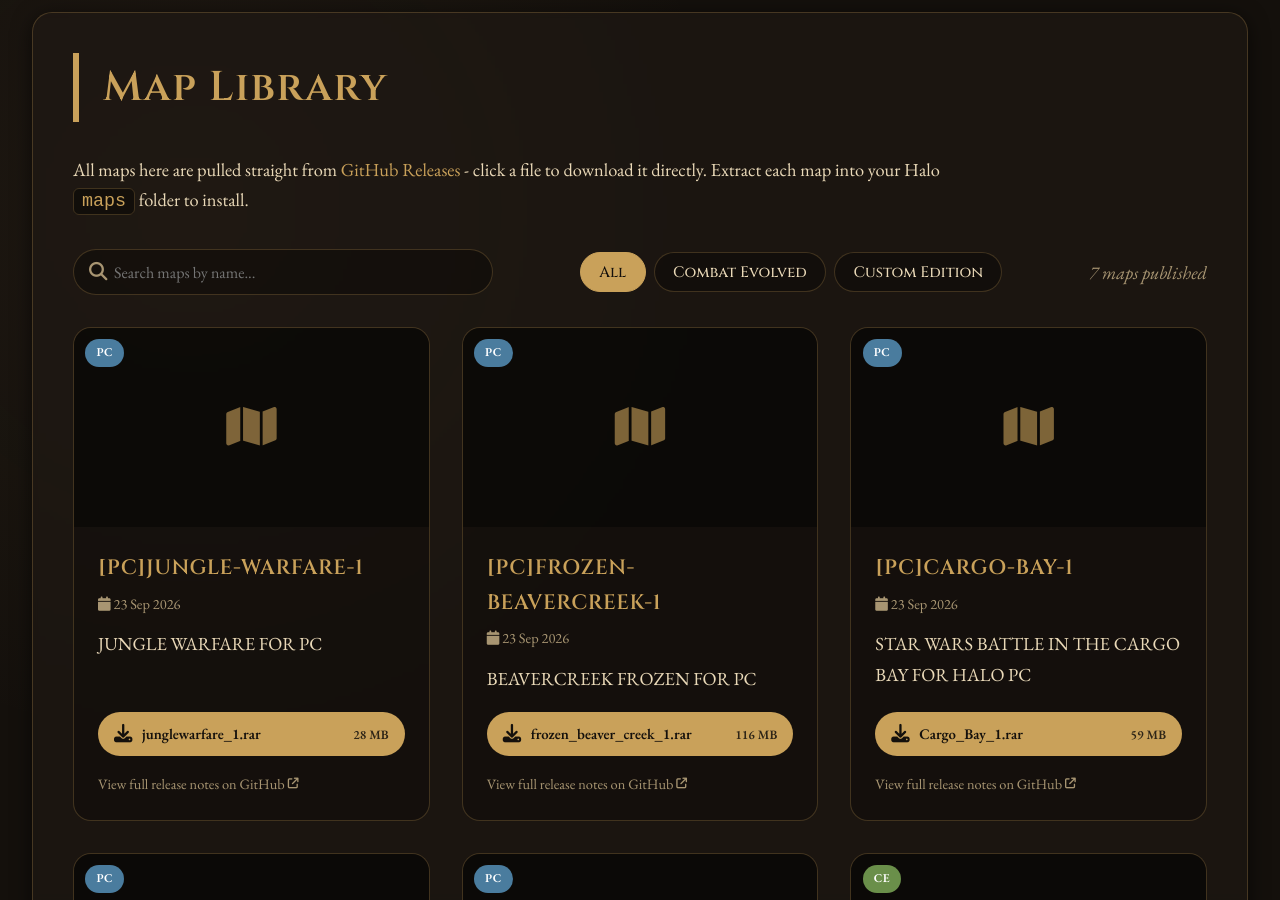
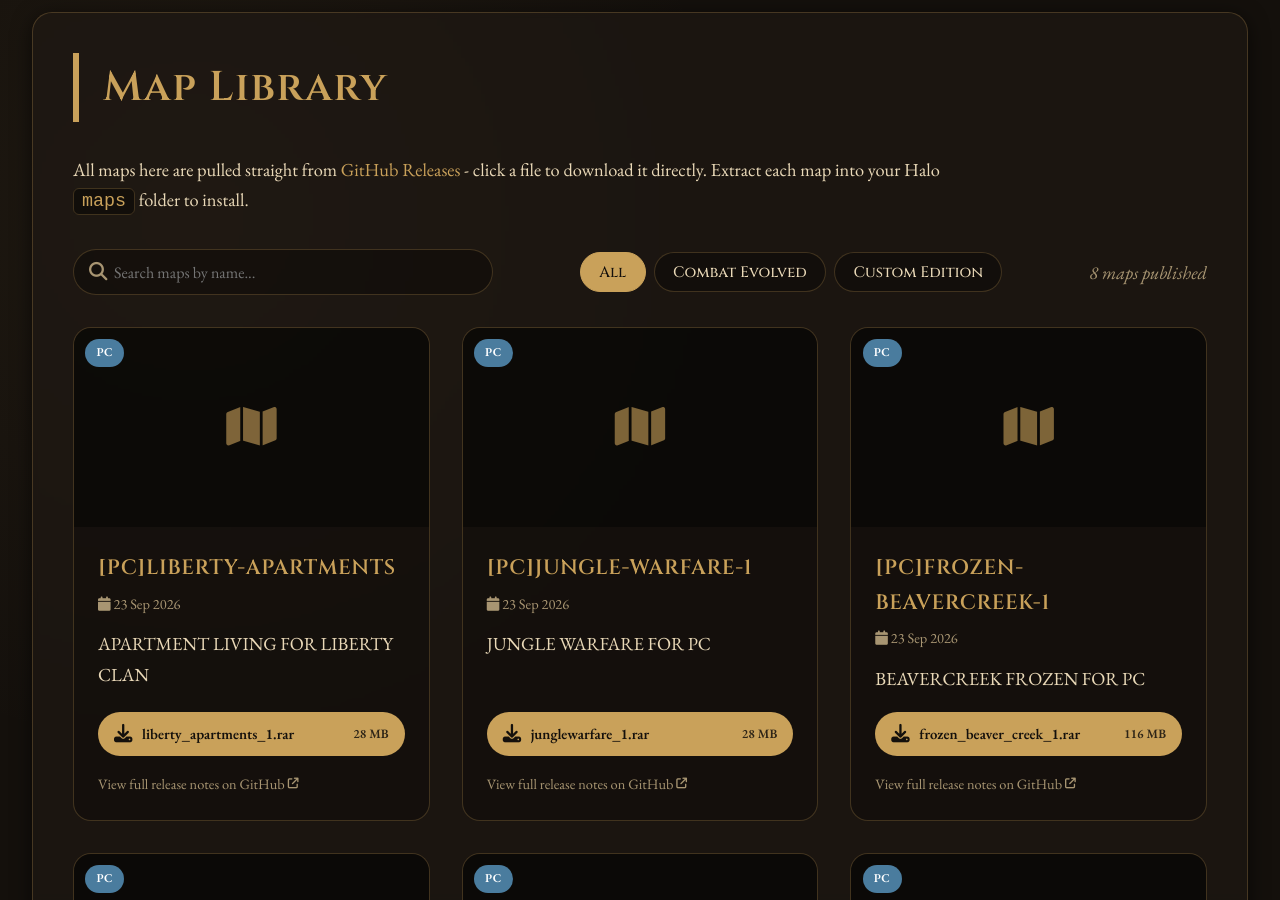
Before and after one commit to Chalwk/NC-Halo-Maps, a Jekyll site: the page built from maps.html, in a window 1280 px wide and 900 px high, scrolled down 264 px. Built offline with Jekyll 4.4.1, drawn with Linux system fonts in a browser that asks for light colours.

Commit message:
chore: update releases data

```diff
--- a/_data/releases.json
+++ b/_data/releases.json
@@ -1,4 +1,27 @@
 [
+  {
+    "id": 394739733,
+    "tag": "PC-LIBERTY-APARTMENTS",
+    "name": "[PC]LIBERTY-APARTMENTS",
+    "body": "APARTMENT LIVING FOR LIBERTY CLAN",
+    "prerelease": false,
+    "published_at": "2026-09-23T14:22:28Z",
+    "html_url": "https://github.com/nakedchick-code/NC-Halo-Maps/releases/tag/PC-LIBERTY-APARTMENTS",
+    "games": [
+      "PC"
+    ],
+    "thumbnail": null,
+    "assets": [
+      {
+        "name": "liberty_apartments_1.rar",
+        "size": 28985050,
+        "size_human": "28 MB",
+        "download_count": 0,
+        "browser_download_url": "https://github.com/nakedchick-code/NC-Halo-Maps/releases/download/PC-LIBERTY-APARTMENTS/liberty_apartments_1.rar",
+        "content_type": "application/x-compressed"
+      }
+    ]
+  },
   {
     "id": 394738612,
     "tag": "PC-JUNGLEWARFARE-1",
```
